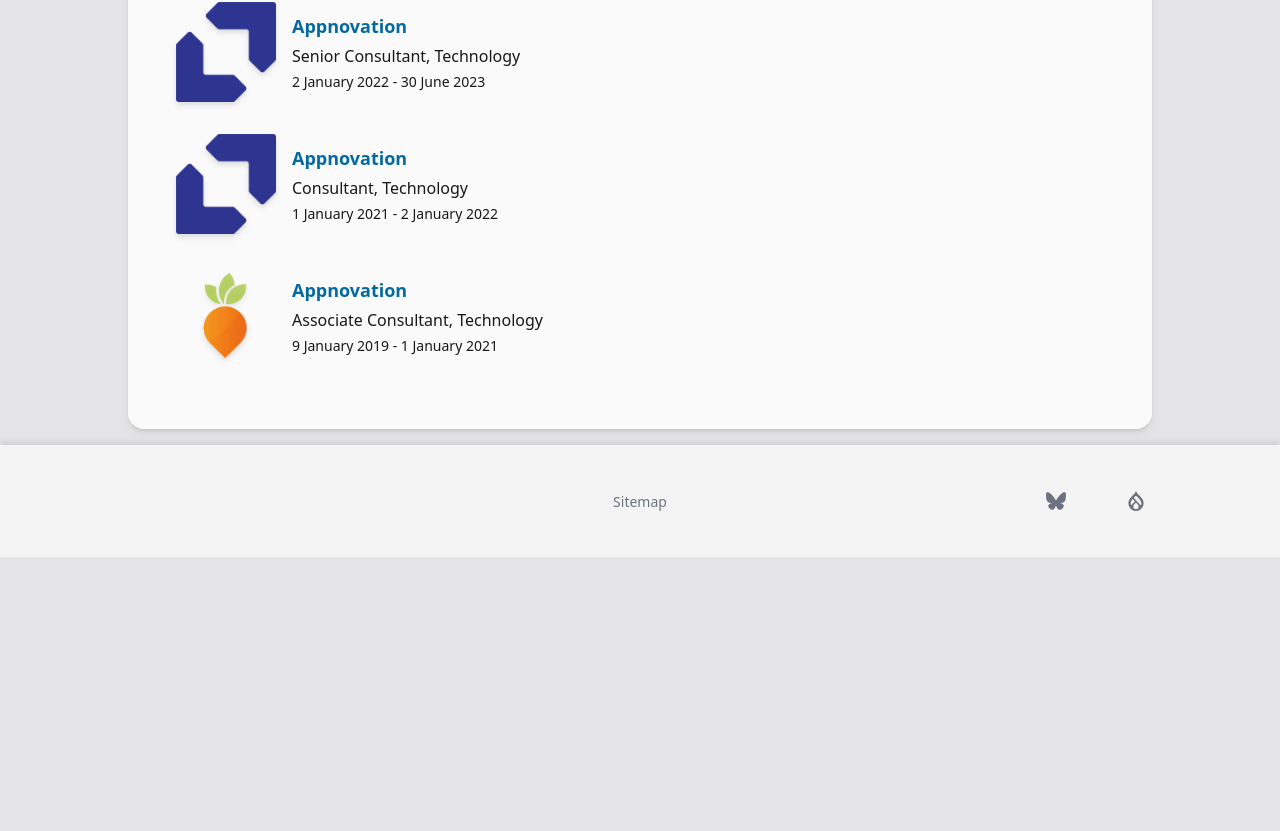
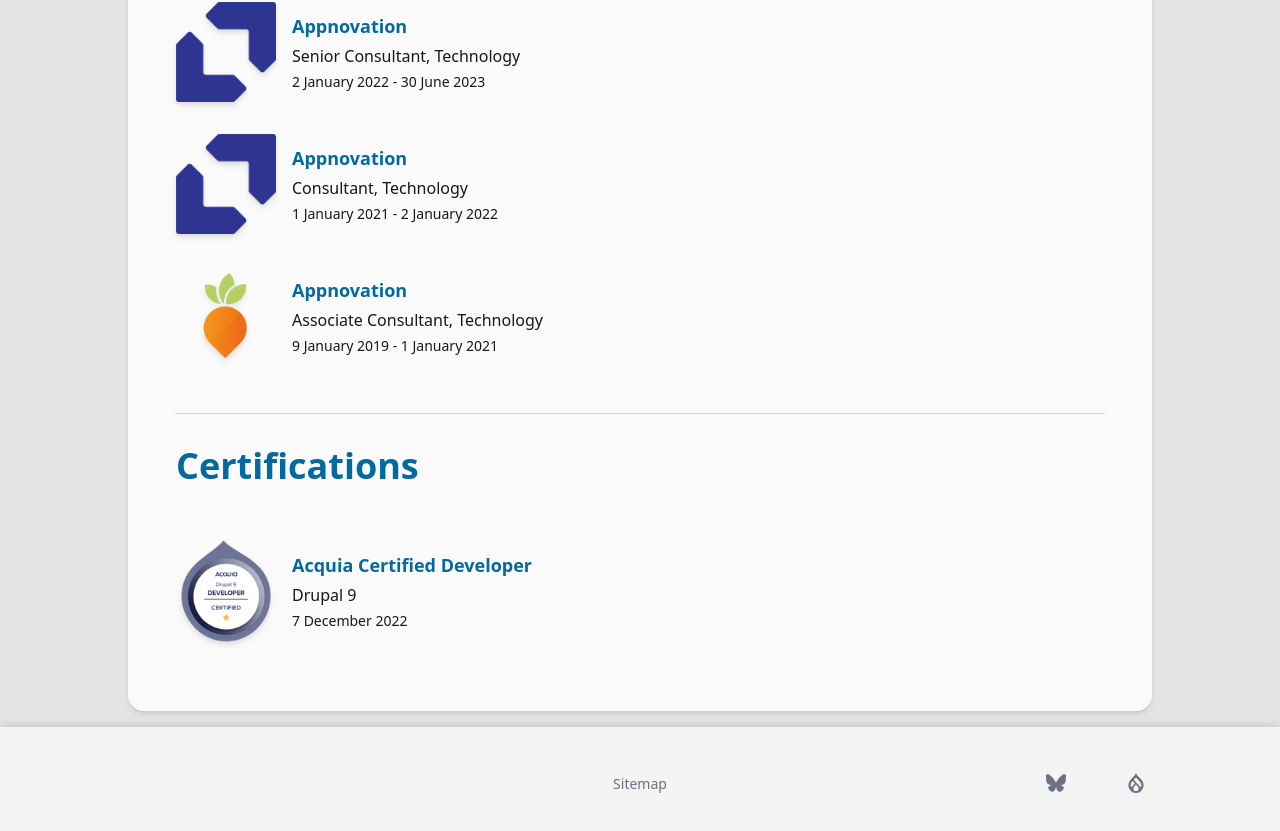
Before and after one commit to Dobefu/cv, a Next.js app: page /en in a window 1280 px wide. Shown: the part 1154-1985 px from the top of the page. Before the commit the page ends 1711 px from the top, so only its background shows below. Built offline with nearby package versions, Linux system fonts and the light colour scheme; some icons are missing.

Commit message:
feat: Add a section on certifications to the homepage

```diff
--- a/src/app/en/page.mdx
+++ b/src/app/en/page.mdx
@@ -104,4 +104,18 @@ export const metadata = {
   text="Associate Consultant, Technology"
 />
 
+---
+
+## Certifications
+
+<ImageField
+  img={{
+    src: '/img/cert_drupal9.png',
+    alt: 'Acquia Certified Developer - Drupal 9',
+  }}
+  label="Acquia Certified Developer"
+  subtext="7 December 2022"
+  text="Drupal 9"
+/>
+
 </ContentContainer>
--- a/src/app/nl/page.mdx
+++ b/src/app/nl/page.mdx
@@ -4,8 +4,8 @@ import ContentContainer from '@/components/layout/content-container.tsx'
 import Hero from '@/components/layout/hero.tsx'
 
 export const metadata = {
-	description:
-		'Connor van Spronssen: Full-Stack Web Engineer met expertise in front-end, back-end en geavanceerde technologie. Ontdek vaardigheden en prestaties.',
+  description:
+    'Connor van Spronssen: Full-Stack Web Engineer met expertise in front-end, back-end en geavanceerde technologie. Ontdek vaardigheden en prestaties.',
 }
 
 <Hero
@@ -104,4 +104,18 @@ export const metadata = {
   text="Associate Consultant, Technology"
 />
 
+---
+
+## Certificeringen
+
+<ImageField
+  img={{
+    src: '/img/cert_drupal9.png',
+    alt: 'Acquia Certified Developer - Drupal 9',
+  }}
+  label="Acquia Certified Developer"
+  subtext="7 december 2022"
+  text="Drupal 9"
+/>
+
 </ContentContainer>
```
Also changed, not shown: public/img/cert_drupal9.png (added).
